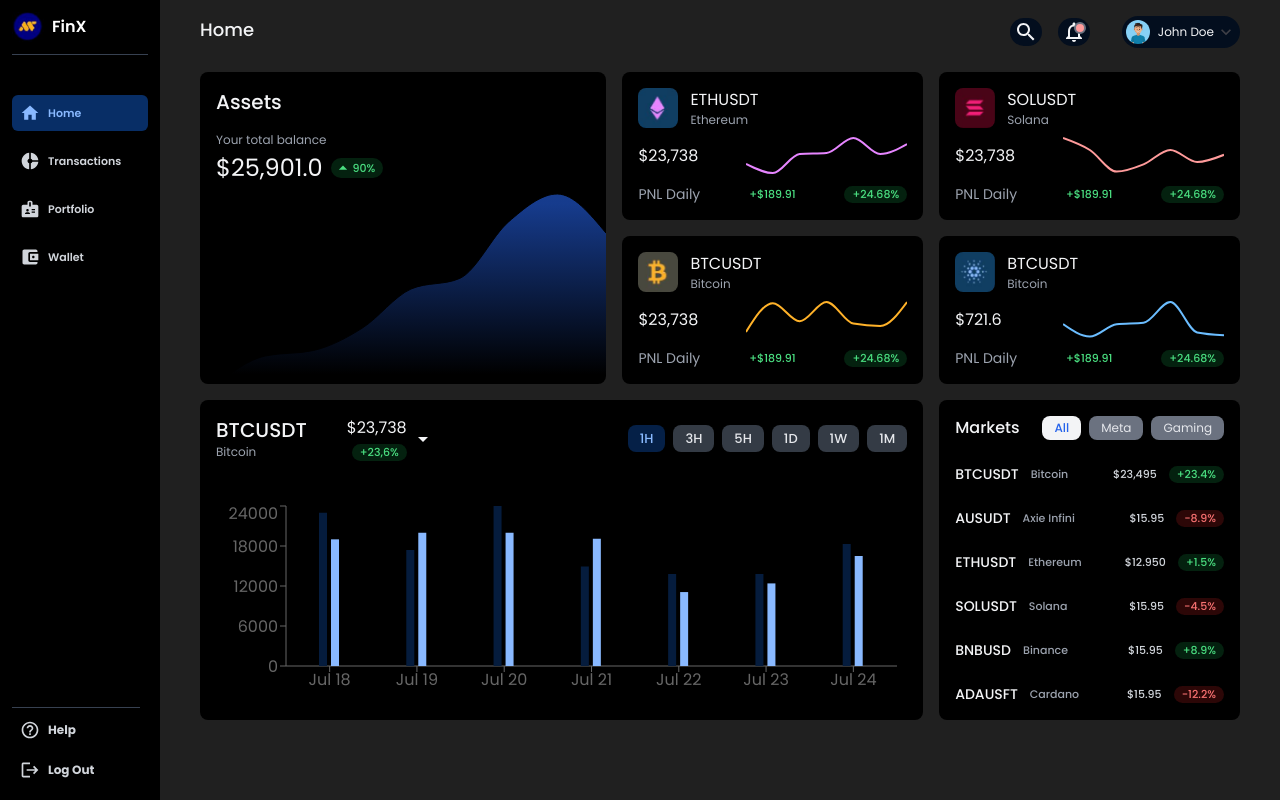
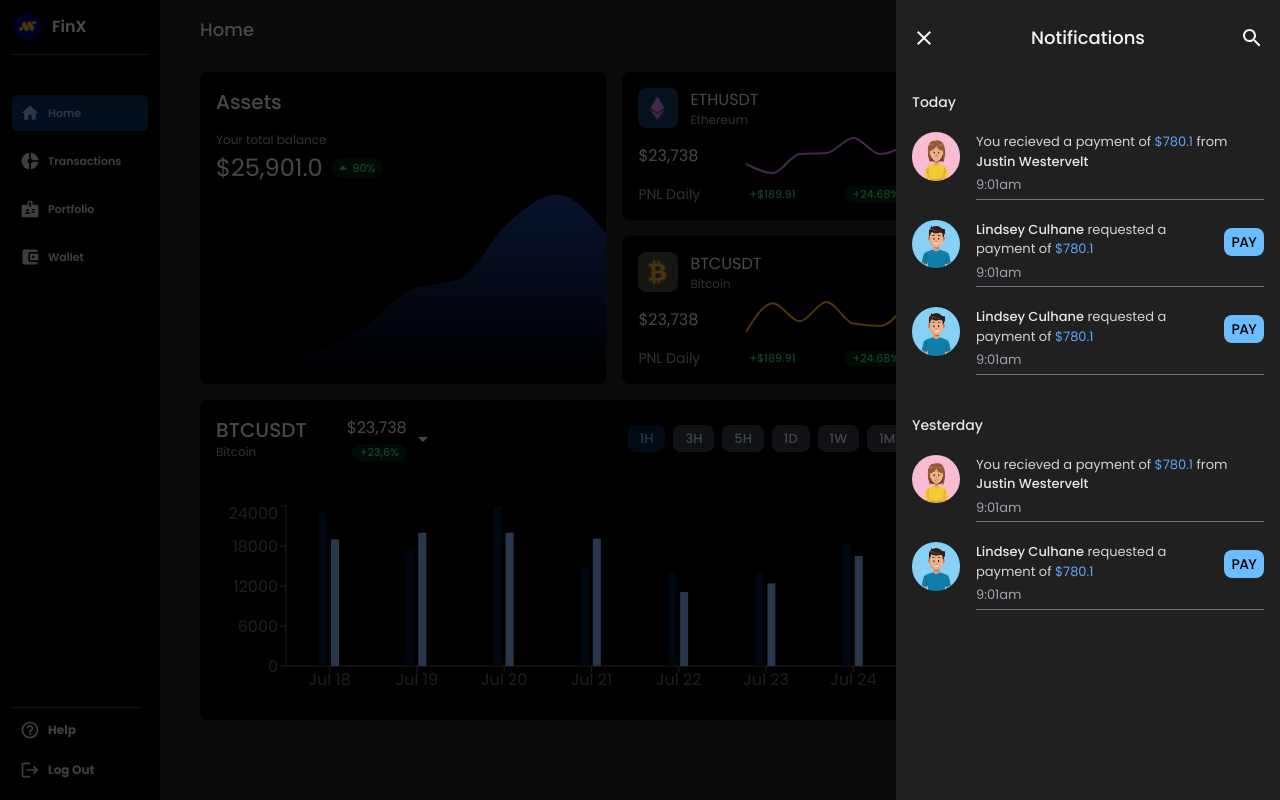
Before and after one commit to parsaes85/cryptocurrency-dashboard, a React (Vite) app: page / in a window 1280 px wide. Both pictures are taken after a click on the element 1073 px from the left and 32 px from the top of the page. Built offline with nearby package versions, Linux system fonts and the light colour scheme; the HTML template or start-up script is replaced by a standard one.

Commit message:
add notifications sidebar

```diff
--- /dev/null
+++ b/src/Components/NotificationsSidebar/NotificationsSidebar.jsx
@@ -0,0 +1,166 @@
+import React, { useEffect } from "react";
+
+import CloseIcon from "@mui/icons-material/Close";
+import SearchIcon from "@mui/icons-material/Search";
+
+export default function NotificationsSidebar({
+  isNotificationsSidebarOpen,
+  setIsNotificationsSidebarOpen,
+}) {
+  useEffect(() => {
+    const closeNotificationsSidebar = (e) => {
+      if (e.target.id === "notifications-sidebar-parent") {
+        setIsNotificationsSidebarOpen(false);
+      }
+    };
+    document.addEventListener("click", closeNotificationsSidebar);
+
+    return () => {
+      document.removeEventListener("click", closeNotificationsSidebar)
+    }
+  }, []);
+
+  return (
+    <div
+      id="notifications-sidebar-parent"
+      className={`fixed ${
+        isNotificationsSidebarOpen
+          ? "right-0 opacity-100 visible"
+          : "-right-96 opacity-0 invisible"
+      }  top-0 bg-black bg-opacity-70 w-full h-full z-50 transition-all`}
+    >
+      <div className="bg-bg-1 w-64 xs:w-96 h-full ml-auto px-4 py-6 overflow-y-auto">
+        <div className="flex justify-between items-center text-gray-100">
+          <span
+            className="cursor-pointer"
+            onClick={() => setIsNotificationsSidebarOpen(false)}
+          >
+            <CloseIcon />
+          </span>
+          <h1 className="font-medium text-lg">Notifications</h1>
+          <span>
+            <SearchIcon />
+          </span>
+        </div>
+
+        <div className="mt-10">
+          <h2 className="text-gray-200 font-medium text-sm">Today</h2>
+
+          <div className="mt-5 space-y-5">
+            <div className="flex items-start gap-4">
+              <img
+                src="images/profile-2.jpg"
+                alt=""
+                className="rounded-full w-9 xs:w-12"
+              />
+              <div className="border-b border-b-gray-500">
+                <div>
+                  <p className="text-gray-300 text-[11px] xs:text-[13px]">
+                    You recieved a payment of{" "}
+                    <span className="text-blue-400">$780.1</span> from{" "}
+                    <span className="text-gray-200 font-medium">
+                      Justin Westervelt
+                    </span>
+                  </p>
+                  <p className="text-[11px] xs:text-[13px] text-gray-400 py-1">9:01am</p>
+                </div>
+              </div>
+            </div>
+            <div className="flex items-start gap-4">
+              <img
+                src="images/profile-1.jpg"
+                alt=""
+                className="rounded-full w-9 xs:w-12 "
+              />
+              <div className="border-b border-b-gray-500 flex items-start justify-between gap-4">
+                <div>
+                  <p className="text-gray-300 text-[11px] xs:text-[13px]">
+                    <span className="text-gray-200 font-medium">
+                      Lindsey Culhane
+                    </span>{" "}
+                    requested a payment of{" "}
+                    <span className="text-blue-400">$780.1</span>
+                  </p>
+                  <p className="text-[11px] xs:text-[13px] text-gray-400 py-1">9:01am</p>
+                </div>
+                <button className="bg-[#6BBDFF] px-2 text-sm py-1 rounded-lg font-medium tracking-tighter mt-2">
+                  PAY
+                </button>
+              </div>
+            </div>
+            <div className="flex items-start gap-4">
+              <img
+                src="images/profile-1.jpg"
+                alt=""
+                className="rounded-full w-9 xs:w-12 "
+              />
+              <div className="border-b border-b-gray-500 flex items-start justify-between gap-4">
+                <div>
+                  <p className="text-gray-300 text-[11px] xs:text-[13px]">
+                    <span className="text-gray-200 font-medium">
+                      Lindsey Culhane
+                    </span>{" "}
+                    requested a payment of{" "}
+                    <span className="text-blue-400">$780.1</span>
+                  </p>
+                  <p className="text-[11px] xs:text-[13px] text-gray-400 py-1">9:01am</p>
+                </div>
+                <button className="bg-[#6BBDFF] px-2 text-sm py-1 rounded-lg font-medium tracking-tighter mt-2">
+                  PAY
+                </button>
+              </div>
+            </div>
+          </div>
+        </div>
+
+        <div className="mt-10">
+          <h2 className="text-gray-200 font-medium text-sm">Yesterday</h2>
+
+          <div className="mt-5 space-y-5">
+            <div className="flex items-start gap-4">
+              <img
+                src="images/profile-2.jpg"
+                alt=""
+                className="rounded-full w-9 xs:w-12 "
+              />
+              <div className="border-b border-b-gray-500">
+                <div>
+                  <p className="text-gray-300 text-[11px] xs:text-[13px]">
+                    You recieved a payment of{" "}
+                    <span className="text-blue-400">$780.1</span> from{" "}
+                    <span className="text-gray-200 font-medium">
+                      Justin Westervelt
+                    </span>
+                  </p>
+                  <p className="text-[11px] xs:text-[13px] text-gray-400 py-1">9:01am</p>
+                </div>
+              </div>
+            </div>
+            <div className="flex items-start gap-4">
+              <img
+                src="images/profile-1.jpg"
+                alt=""
+                className="rounded-full w-9 xs:w-12 "
+              />
+              <div className="border-b border-b-gray-500 flex items-start justify-between gap-4">
+                <div>
+                  <p className="text-gray-300 text-[11px] xs:text-[13px]">
+                    <span className="text-gray-200 font-medium">
+                      Lindsey Culhane
+                    </span>{" "}
+                    requested a payment of{" "}
+                    <span className="text-blue-400">$780.1</span>
+                  </p>
+                  <p className="text-[11px] xs:text-[13px] text-gray-400 py-1">9:01am</p>
+                </div>
+                <button className="bg-[#6BBDFF] px-2 text-sm py-1 rounded-lg font-medium tracking-tighter mt-2">
+                  PAY
+                </button>
+              </div>
+            </div>
+          </div>
+        </div>
+      </div>
+    </div>
+  );
+}
--- a/src/Components/Topbar/Topbar.jsx
+++ b/src/Components/Topbar/Topbar.jsx
@@ -1,33 +1,56 @@
-import React from "react";
+import React, { useState } from "react";
 
 import SearchIcon from "@mui/icons-material/Search";
 import NotificationsNoneIcon from "@mui/icons-material/NotificationsNone";
 import KeyboardArrowDownIcon from "@mui/icons-material/KeyboardArrowDown";
 import { useLocation } from "react-router-dom";
 
+import NotificationsSidebar from "../NotificationsSidebar/NotificationsSidebar";
+
 export default function Topbar() {
+  const [isNotificationsSidebarOpen, setIsNotificationsSidebarOpen] =
+    useState(false);
+
   const location = useLocation();
   const pathname = location.pathname.split("/")[1];
 
   return (
+    <>
+      <NotificationsSidebar
+        isNotificationsSidebarOpen={isNotificationsSidebarOpen}
+        setIsNotificationsSidebarOpen={setIsNotificationsSidebarOpen}
+      />
+
       <div className="flex justify-between mb-6">
-      <h1 className="text-gray-100 font-medium capitalize text-lg">{pathname ? pathname : "Home"}</h1>
+        <h1 className="text-gray-100 font-medium capitalize text-lg">
+          {pathname ? pathname : "Home"}
+        </h1>
 
         <div className="flex gap-2 sm:gap-8 items-center">
           <div className="flex gap-2 sm:gap-4 text-gray-100">
             <div className="bg-bg-2 rounded-full py-0.5 px-1 flex">
               <SearchIcon />
             </div>
-          <div className="bg-bg-2 rounded-full py-0.5 px-1 flex cursor-pointer relative after:absolute after:top-1 after:right-1 after:w-3 after:h-3 after:rounded-full after:bg-[#FF9B9B] after:border-2 after:border-gray-500">
+            <div
+              className="bg-bg-2 rounded-full py-0.5 px-1 flex cursor-pointer relative after:absolute after:top-1 after:right-1 after:w-3 after:h-3 after:rounded-full after:bg-[#FF9B9B] after:border-2 after:border-gray-500"
+              onClick={() => setIsNotificationsSidebarOpen(true)}
+            >
               <NotificationsNoneIcon />
             </div>
           </div>
           <div className="flex items-center bg-bg-2 rounded-full p-1">
-          <img src="images/profile-1.jpg" alt="" className="w-6 rounded-full" />
-          <h1 className="text-gray-100 text-[10px] sm:text-xs ml-2 mr-0.5">John Doe</h1>
+            <img
+              src="images/profile-1.jpg"
+              alt=""
+              className="w-6 rounded-full"
+            />
+            <h1 className="text-gray-100 text-[10px] sm:text-xs ml-2 mr-0.5">
+              John Doe
+            </h1>
             <KeyboardArrowDownIcon fontSize="small" className="text-zinc-700" />
           </div>
         </div>
       </div>
+    </>
   );
 }
```
Lines whose indentation alone changed are shown as unchanged.
